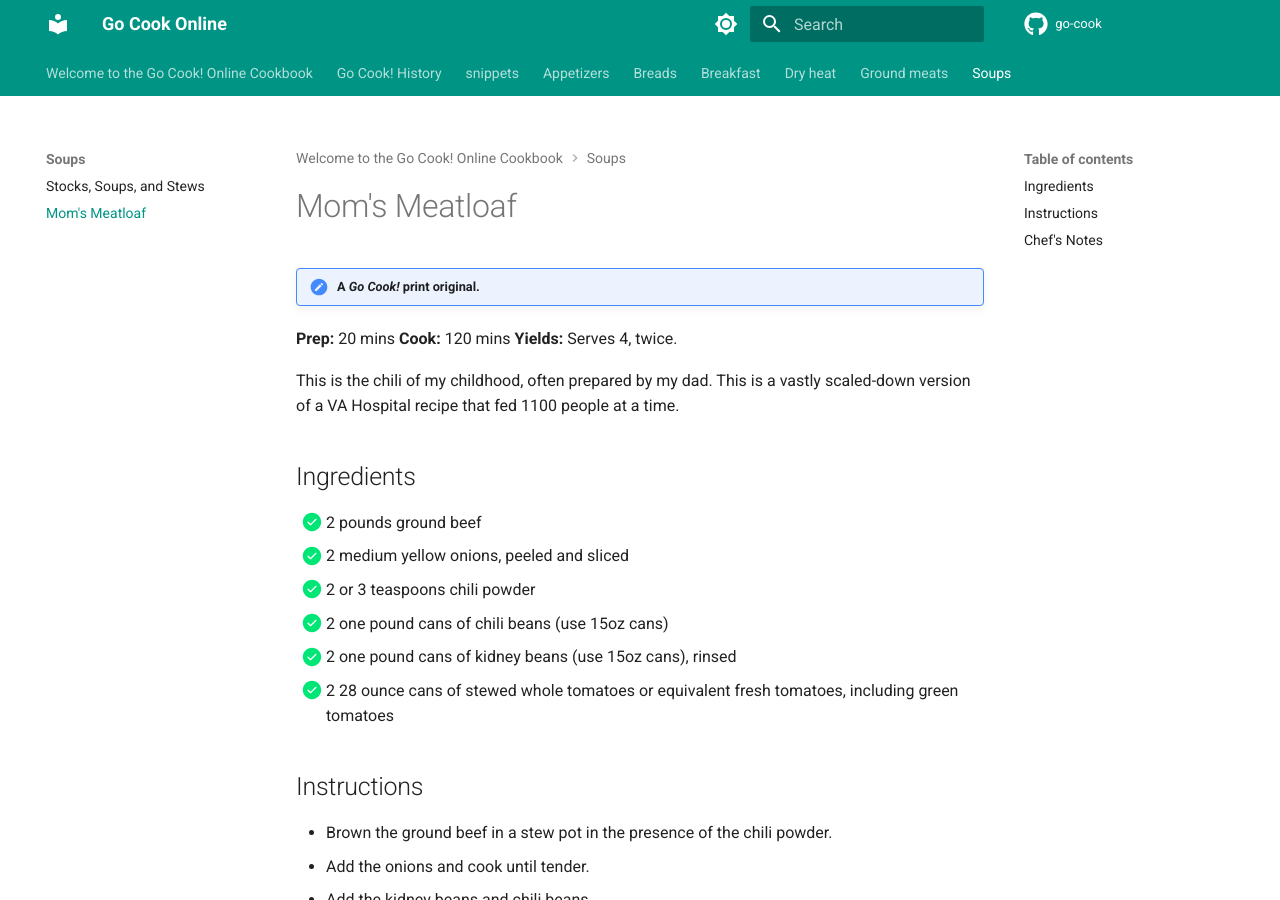
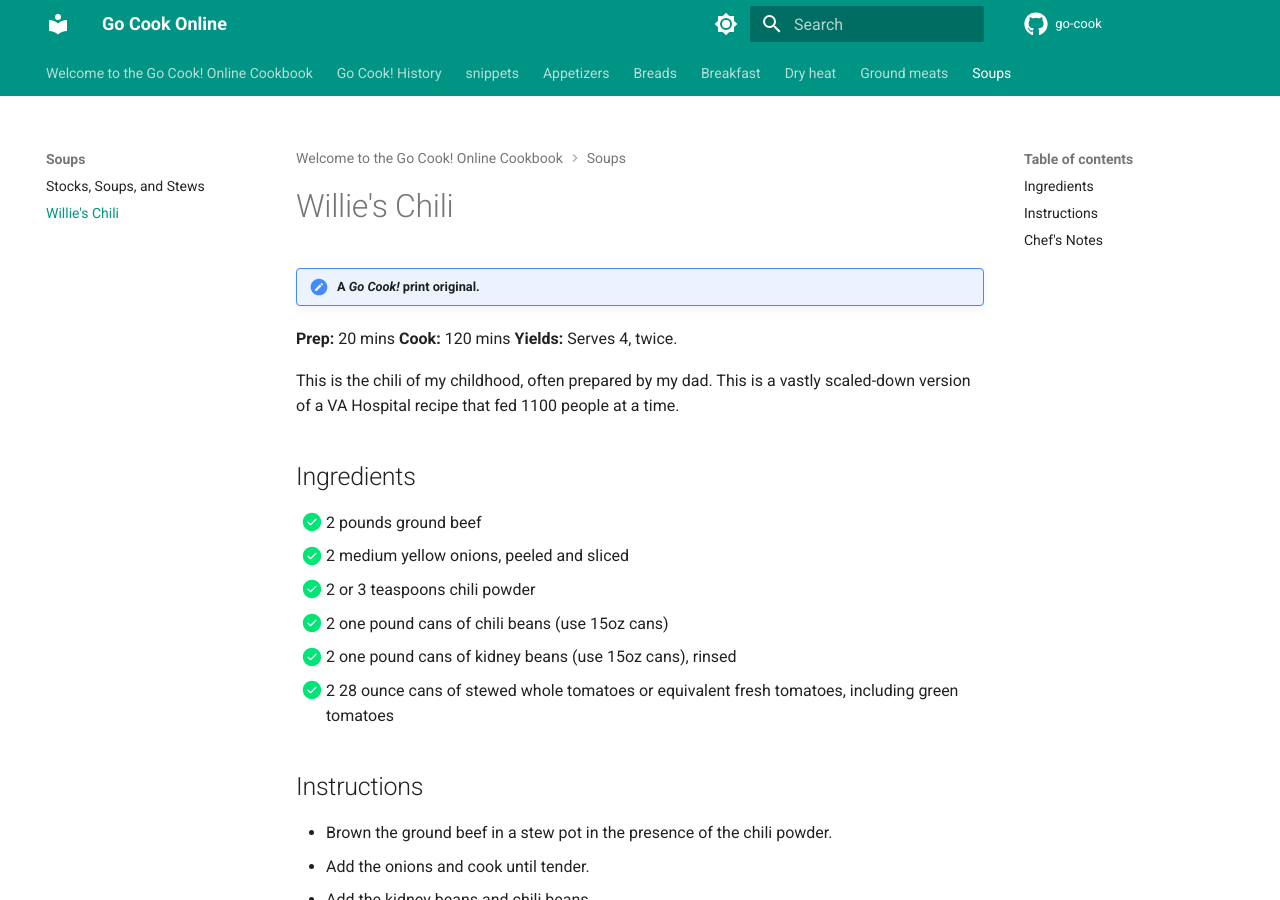
Before and after one commit to tomwillis608/go-cook, an MkDocs documentation site: the page built from cookbook/soups/willies_chili.md, in a window 1280 px wide and 900 px high. Built offline with MkDocs 1.6.1 and Material for MkDocs 9.7.7, drawn with Linux system fonts in a browser that asks for light colours; comment, search, counter and statistics services are not loaded.

Commit message:
Fix title

```diff
--- a/cookbook/soups/willies_chili.md
+++ b/cookbook/soups/willies_chili.md
@@ -1,4 +1,4 @@
-# Mom's Meatloaf
+# Willie's Chili
 
 !!! Original "A _Go Cook!_ print original."
 
```
